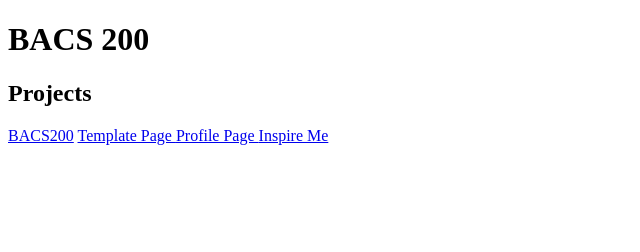
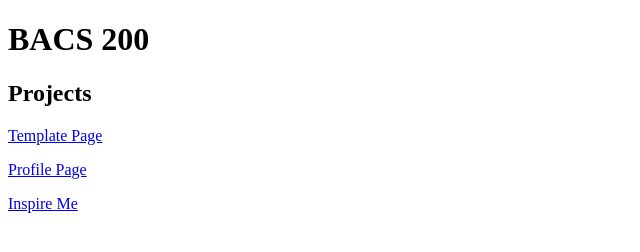
Before and after one commit to Joseph-Reardon/Joseph-Reardon.github.io, a plain HTML site: page bacs200/index.html in a window 1280 px wide. Shown: the whole page, without its empty margins (0-640 px from the left). Drawn offline with Linux system fonts and the light colour scheme.

Commit message:
Title Changes + List
made separate <p> </p> under projects

```diff
--- a/bacs200/index.html
+++ b/bacs200/index.html
@@ -6,9 +6,8 @@
 	<body>
 		<h1> BACS 200 </h1>
 		<h2>Projects</h2>
-		<a href="/bacs200/index.html">BACS200</a>
-			<a href="/bacs200/template.html">Template Page </a>
-			<a href="/bacs200/profile.html">Profile Page </a>
-			<a href="bacs200/inspire.html"> Inspire Me </a>
+			<p><a href="/bacs200/template.html">Template Page </a></p>
+			<p><a href="/bacs200/profile.html">Profile Page </a></p>
+			<p><a href="bacs200/inspire.html"> Inspire Me </a></p>
 	</body>
 </html>
```
Also changed, not shown: index.html (+2 -2 lines).
